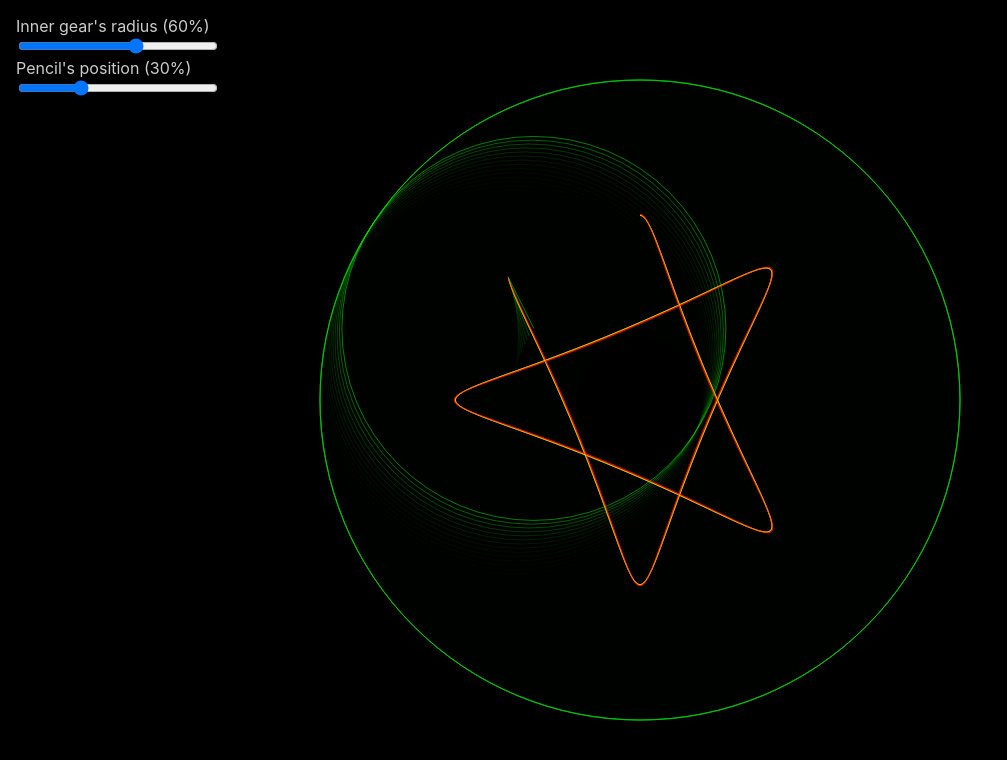
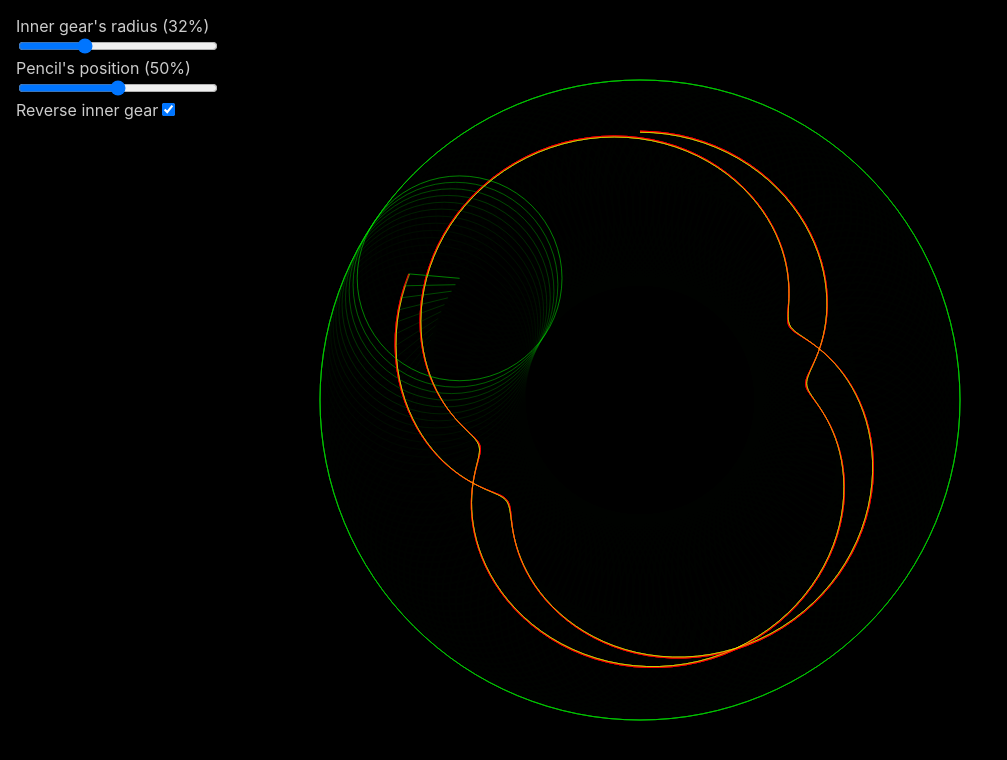
Before and after one commit to panzy/spirograph-toy, a React (Create React App) app: page / in a window 1280 px wide. Shown: the top 760 px of the page, without its empty margins (0-1007 px from the left). Built offline with nearby package versions, Linux system fonts and the light colour scheme.

Commit message:
Add another option: reversing the inner gear

```diff
--- a/src/App.js
+++ b/src/App.js
@@ -11,7 +11,7 @@ function App() {
   global.graph = graph;
 
   // params
-  const [params, setParams] = useState({r2: 60, r3: 30});
+  const [params, setParams] = useState({r2: 32, r3: 50, reverse: true});
 
   useEffect(() => {
     graph.start(params);
--- a/src/ParamEditor.css
+++ b/src/ParamEditor.css
@@ -9,3 +9,7 @@
 #ParamEditor input {
     width: 200px;
 }
+
+#ParamEditor input[type='checkbox'] {
+    width: unset;
+}
--- a/src/ParamEditor.js
+++ b/src/ParamEditor.js
@@ -5,7 +5,13 @@ function ParamEditor({defaultValue, onChange}) {
   const [value, setVal] = useState(defaultValue ?? {r2: 0, r3: 0});
 
   const onChange_ = e => {
-    const newValue = {...value, [e.target.id]: parseInt(e.target.value)};
+    const newValue = {...value};
+
+    if (e.target.id === 'reverse') // bool
+      newValue.reverse = !newValue.reverse;
+    else // int
+      newValue[e.target.id] = parseInt(e.target.value);
+
     setVal(newValue);
     if (onChange)
       onChange(newValue);
@@ -20,6 +26,8 @@ function ParamEditor({defaultValue, onChange}) {
     <br/>
     <input type='range' id='r3' min='0' max='100' value={value.r3} onChange={onChange_}/>
     <br/>
+    <label htmlFor='reverse'>Reverse inner gear</label>
+    <input type='checkbox' id='reverse' checked={value.reverse} onChange={onChange_}/>
   </div>;
 }
 
--- a/src/Spirograph.js
+++ b/src/Spirograph.js
@@ -10,7 +10,7 @@ class Spirograph {
     const RED = 'rgba(255, 0, 0, 1)';
     const YELLOW = 'rgba(255, 255, 0, .5)';
 
-    const {ctx, width, height, a1, a2, track3, track4} = this;
+    const {ctx, width, height, a1, a2, reverse, track3, track4} = this;
 
     // the center
     const cx = width / 2;
@@ -23,7 +23,7 @@ class Spirograph {
 
     // the inner gear
     const r2 = r1 * this.r2Percentage / 100.0;
-    const delta2 = this.r2Percentage > 0 ? -delta1 * 100.0 / this.r2Percentage : 0;
+    const delta2 = (this.r2Percentage > 0 ? delta1 * 100.0 / this.r2Percentage : 0) * (reverse ? 1 : -1);
 
     // the pencil's position, specified by its distance to the inner gear's center.
     const r3 = r2 * this.r3Percentage / 100.0;
@@ -127,13 +127,14 @@ class Spirograph {
     this.loop();
   }
 
-  start = ({r2, r3}) => {
+  start = ({r2, r3, reverse}) => {
     let canvas = document.querySelector('canvas');
     this.ctx = canvas.getContext('2d');
     this.width = canvas.width = window.innerWidth;
     this.height = canvas.height = window.innerHeight;
     this.r2Percentage = r2;
     this.r3Percentage = r3;
+    this.reverse = reverse; // rever inner gear's rotation?
     this.stopped = false;
     this.dryRunTimes = 0; // each loop after the tracks are full is a dry run
     this.a1 = Math.PI * 1.5;
```
